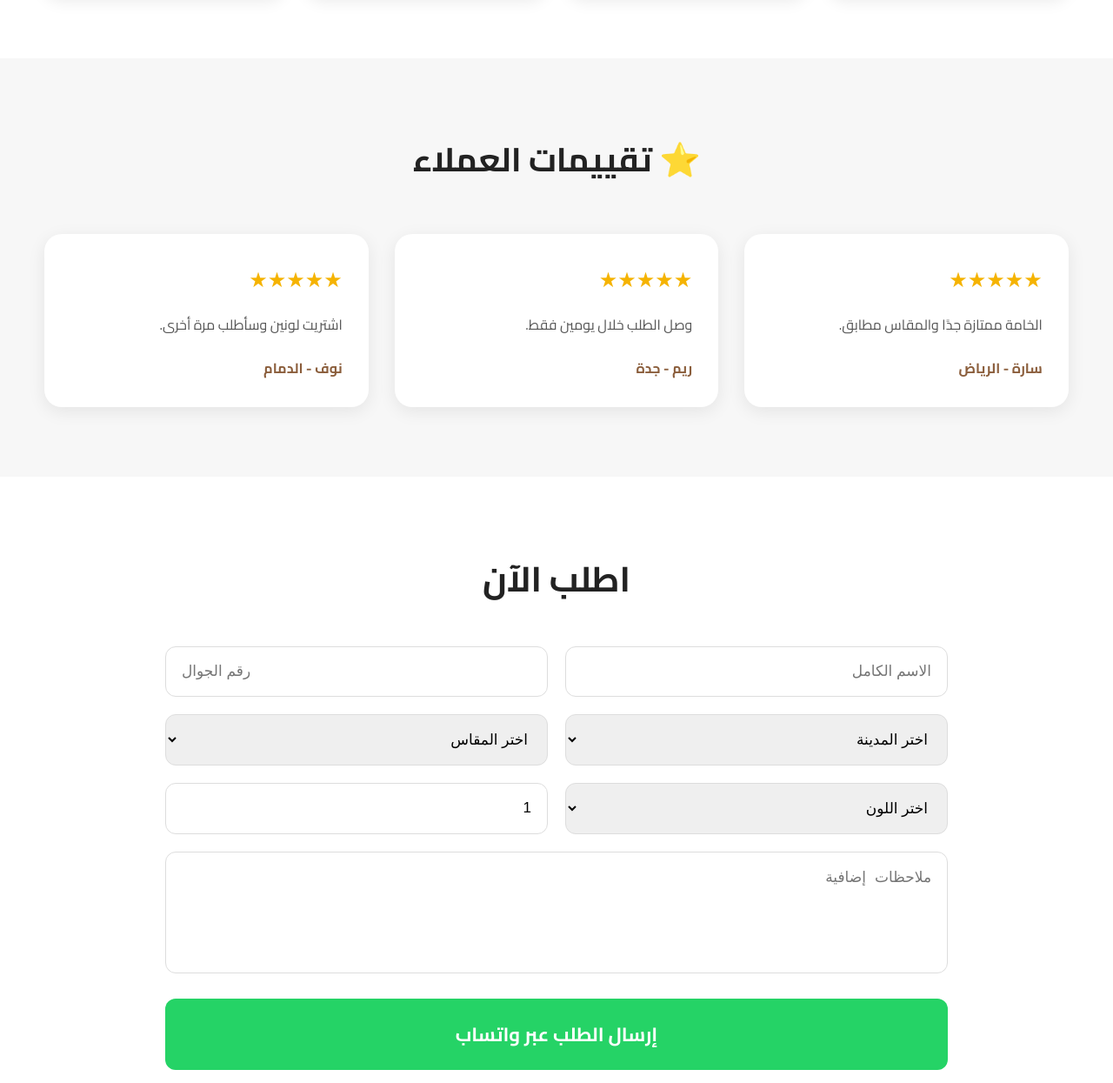
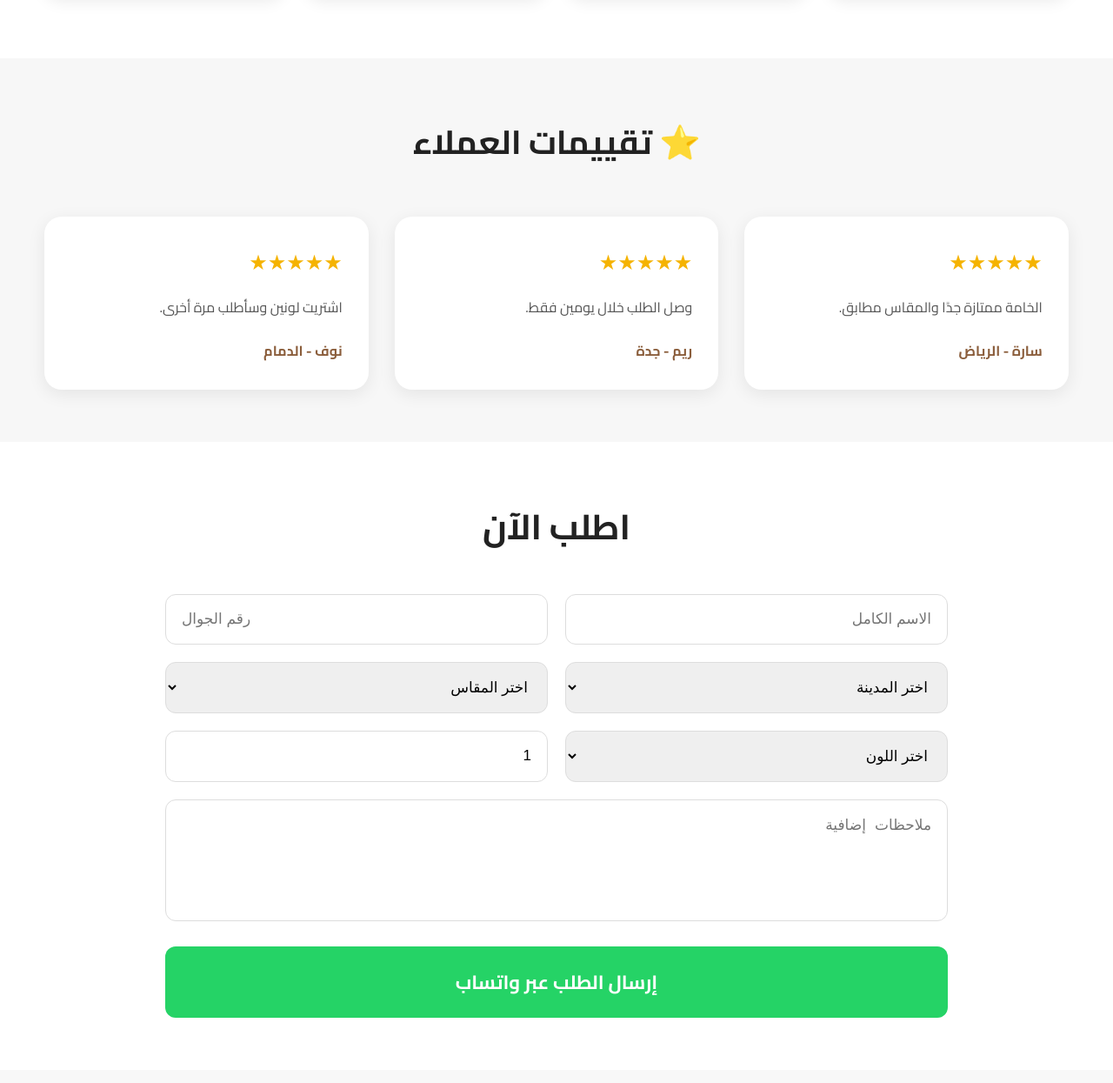
Before and after one commit to HOOD-STORE/HOOD, a plain HTML site: page index.html in a window 1280 px wide. Shown: the part 3235-4480 px from the top of the page at 87% size. Drawn offline with Linux system fonts and the light colour scheme.

Commit message:
Update style.css

```diff
--- a/style.css
+++ b/style.css
@@ -628,7 +628,7 @@ REVIEWS
 
 .reviews{
 
-    padding:80px 0;
+    padding:60px 0;
 
     background:#f7f7f7;
 
@@ -706,7 +706,7 @@ ORDER
 
 .order-section{
 
-    padding:80px 0;
+    padding:60px 0;
 
     background:#fff;
 
```
